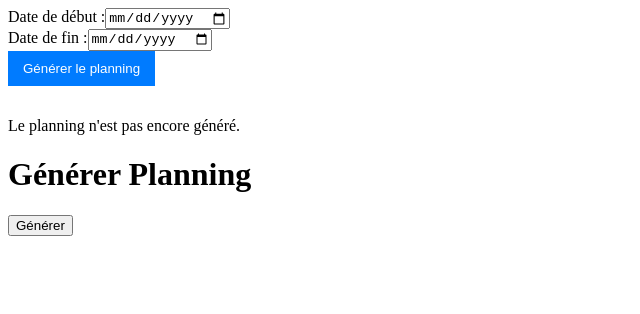
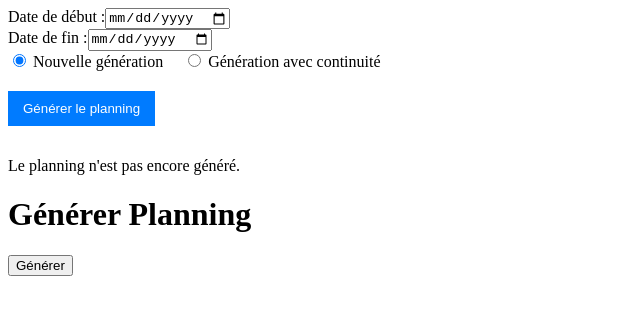
Before and after one commit to Vhivi/ScheduleOptimization, a Vue app in the folder frontend/: page / in a window 1280 px wide. Shown: the top 314 px of the page, without its empty margins (0-640 px from the left). Built offline with nearby package versions, Linux system fonts and the light colour scheme.

Commit message:
feat: :sparkles: Generation mode selector added to the interface
Close #162

```diff
--- a/frontend/src/App.vue
+++ b/frontend/src/App.vue
@@ -8,6 +8,18 @@
       <label for="end">Date de fin :</label>
       <input type="date" id="end" name="end" v-model="endDate" />
     </div>
+    <!-- Sélecteur de mode -->
+    <div class="generation-mode">
+      <label>
+        <input type="radio" v-model="isContinuityMode" :value="false" />
+        Nouvelle génération
+      </label>
+      <label>
+        <input type="radio" v-model="isContinuityMode" :value="true" />
+        Génération avec continuité
+      </label>
+    </div>
+
     <div>
       <button @click="generatePlanning">Générer le planning</button>
     </div>
@@ -72,7 +84,7 @@ export default {
       dayOffFromConfig: null, // Initialement, aucun jour de congé n'est défini, sera rempli à partir de la configuration
       trainingFromConfig: null, // Initialement, aucune formation n'est définie, sera rempli à partir de la configuration
       errorMessage: null, // Initially, no error is defined, will be filled after the call to the API
-      infoMessage: null // Initially, no information message is defined, will be filled in after the call to the API
+      isContinuityMode: false, // Set generation mode to false
     };
   },
   methods: {
@@ -160,4 +172,12 @@ button:hover {
   font-size: 16px;
   font-weight: bold;
 }
+
+/* Style du toggle de sélection de mode */
+.generation-mode {
+  display: flex;
+  gap: 20px;
+  margin-bottom: 20px;
+}
+
 </style>
```
